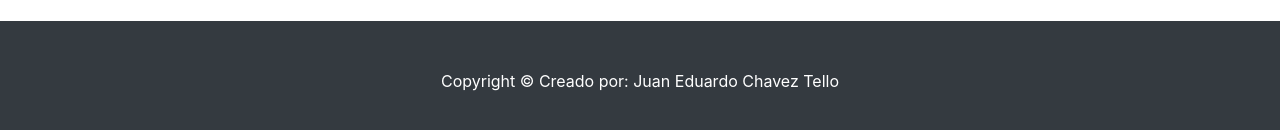
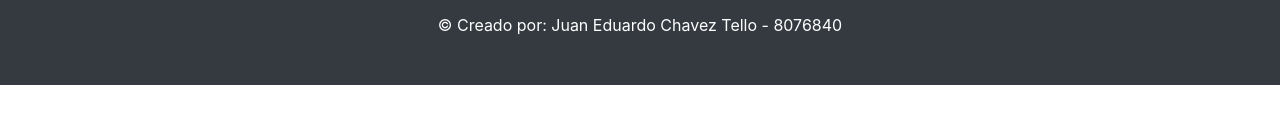
Before and after one commit to Edd-Chavez-Tello/Practica4-8076840, a website: page index.html in a window 1280 px wide. Shown: the part 2376-2506 px from the top of the page. After the commit the page ends 2461 px from the top, so only its background shows below. Drawn offline with nearby package versions, Linux system fonts and the light colour scheme.

Commit message:
Cambios 0.1
Se quito el texto animado y se agrego la matricula a la firma del footer

```diff
--- a/index.html
+++ b/index.html
@@ -98,7 +98,6 @@
 
   <!-- CONTENIDO DE LA PAGINA -->
   <div class="container"><br><br>
-    <h1 class="animate__animated animate__zoomInDown">An animated element</h1>
     <br><br>
 
     <!-- Marketing Icons Section -->
@@ -256,7 +255,7 @@
   <!-- Footer -->
   <footer class="py-5 bg-dark">
     <div class="container">
-      <p class="m-0 text-center text-white">Copyright &copy; Creado por: Juan Eduardo Chavez Tello</p>
+      <p class="m-0 text-center text-white">&copy; Creado por: Juan Eduardo Chavez Tello - 8076840</p>
     </div>
     <!-- /.container -->
   </footer>
```
